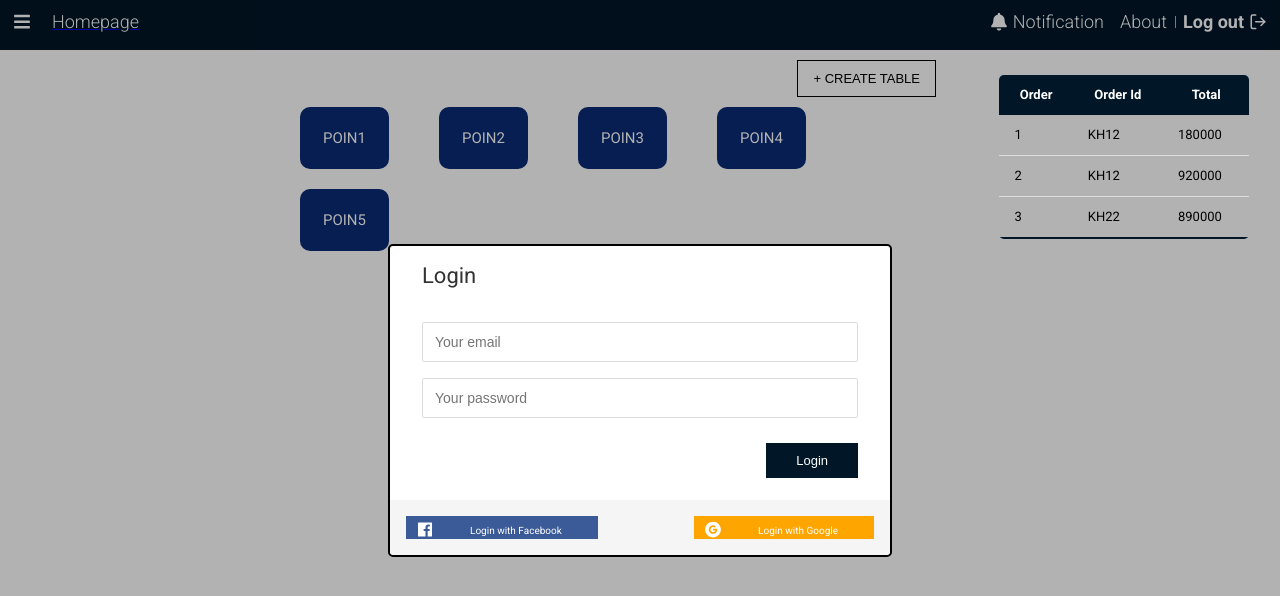
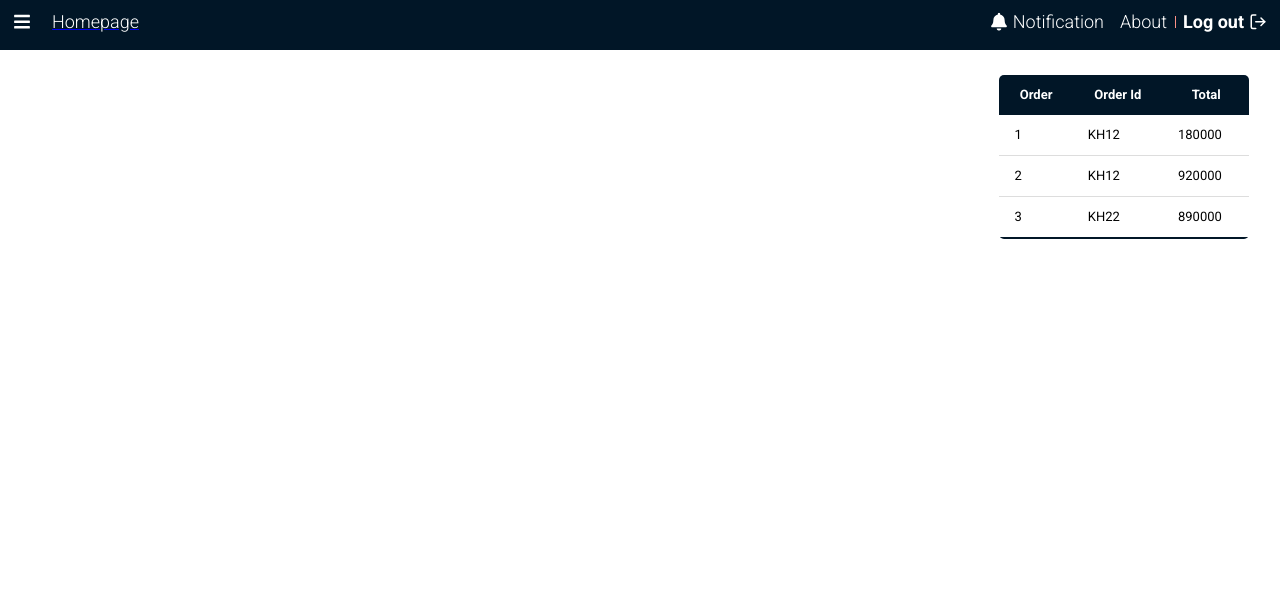
Before and after one commit to thuckhapham/QuanLy_coffee, a React (Create React App) app in the folder react-frontend-tlcn/: page / in a window 1280 px wide. Shown: the top 596 px of the page. Built offline with nearby package versions, Linux system fonts and the light colour scheme.

Commit message:
test api

```diff
--- a/react-frontend-tlcn/src/App.js
+++ b/react-frontend-tlcn/src/App.js
@@ -8,6 +8,7 @@ import Member from './Pages/Member/Member'
 import Order from './Pages/Order/Order'
 import HistoryOrder from './Pages/HistoryOrder/HistoryOrder'
 import Drink from './Pages/Menu Drink/Drink';
+import Login from './Components/Login/Login';
 
 // import { BrowserRouter as Router, Switch , Route } from 'react-router-dom'
 
@@ -20,7 +21,8 @@ function App() {
           <Header />
           <div className="main">
             <div className="main__path">
-              <Route path="/" exact={true} component={Homepage} />
+              <Route path="/auth/signin" exact={true} component={Login} />
+              <Route path="api/table" exact={true} component={Homepage} />
               <Route path="/member" exact={true} component={Member} />
               <Route path="/order-history" exact={true} component={HistoryOrder} />
               <Route path="/order/:id" exact={true} component={Order} />
--- a/react-frontend-tlcn/src/Pages/Homepage/Homepage.js
+++ b/react-frontend-tlcn/src/Pages/Homepage/Homepage.js
@@ -34,7 +34,7 @@ function Homepage() {
     // };
     return (
         <>
-            <Login />
+            {/* <Login /> */}
             <div className="homepage">
                 <div className="homepage__header-list">
                     {/* <div className="homepage__header-item homepage__header-item--title">
```
